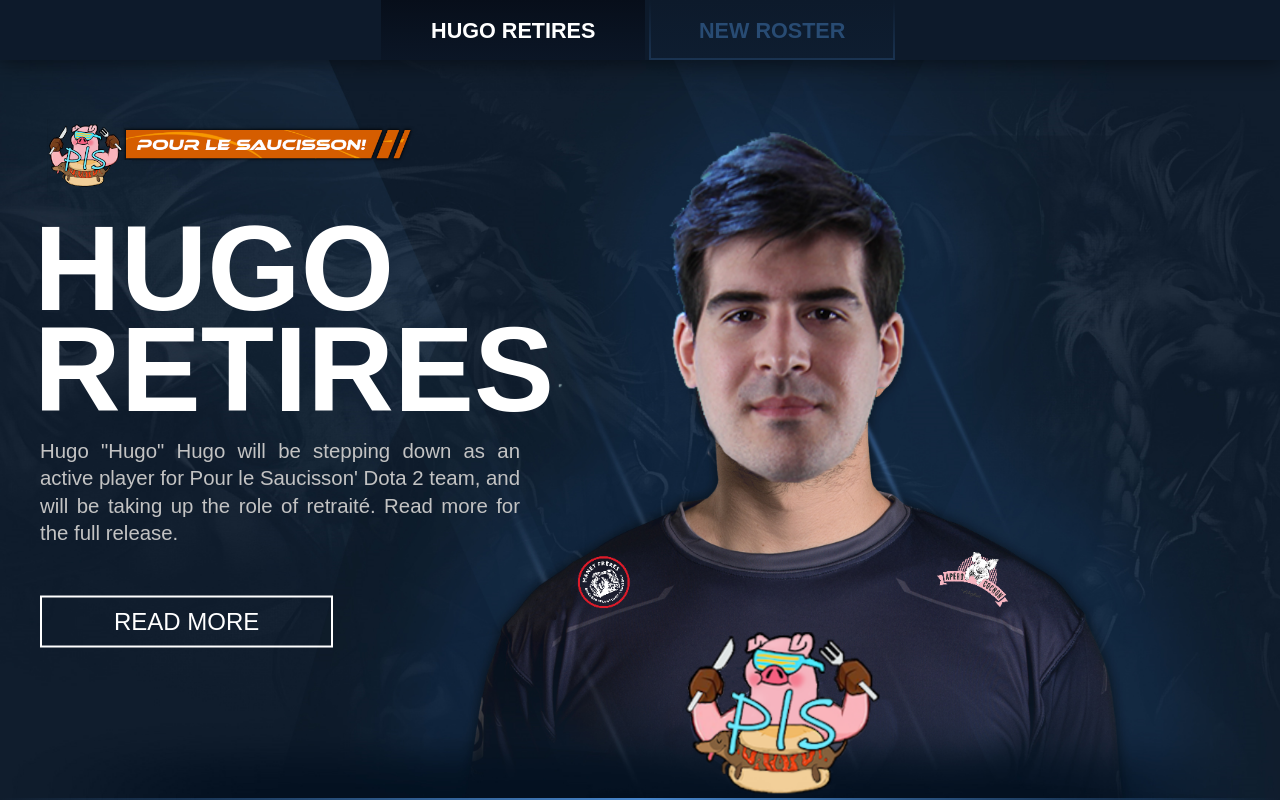
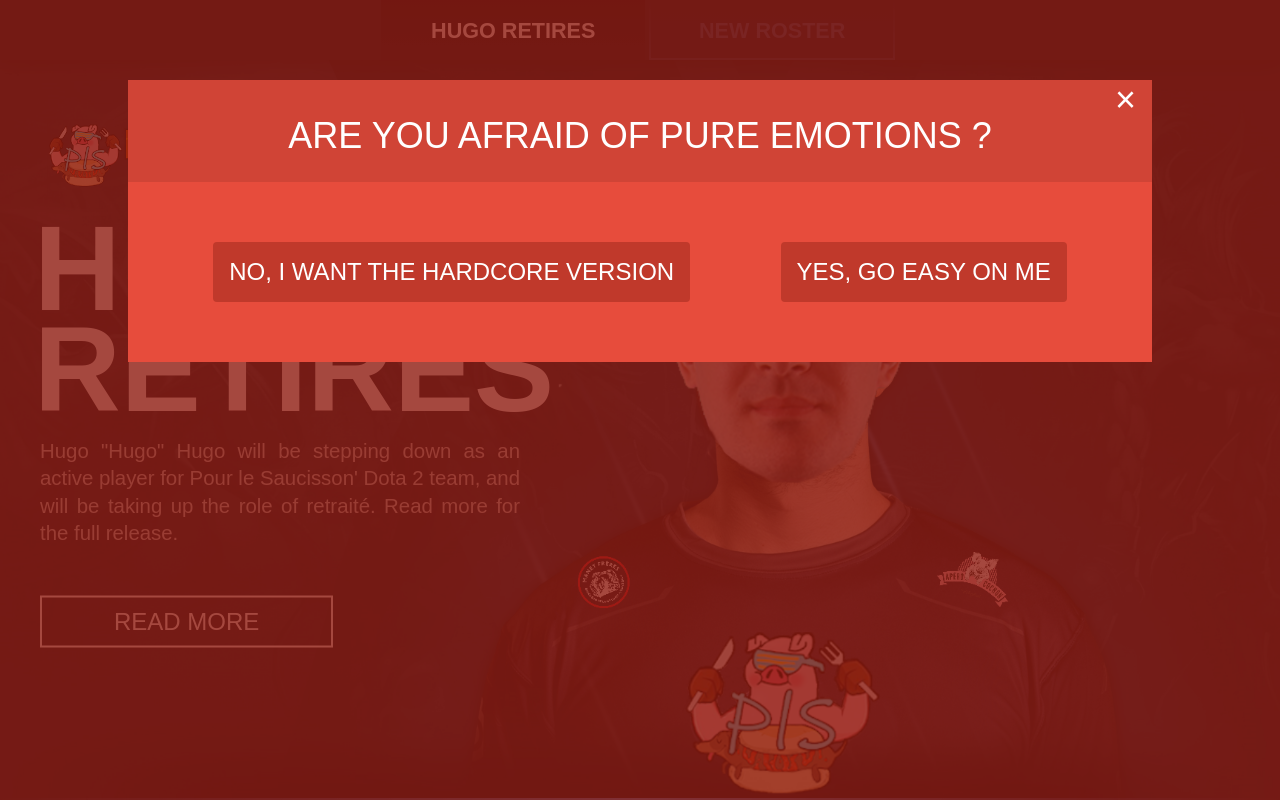
Before and after one commit to fookh/JamesBlunt, a plain HTML site: page index.html in a window 1280 px wide. Drawn offline with Linux system fonts and the light colour scheme.

Commit message:
add modal and epic song

```diff
--- a/index.html
+++ b/index.html
@@ -17,6 +17,51 @@
   </ul>
 </nav>
 
+<audio id="myaudio" loop="true" volume="0.5" src="song/goodbye.mp3">
+</audio>
+
+ <!-- Modal content -->
+ <div id="myModal" class="modal">
+   <div class="background-voile"></div>
+   <div class="modal-content">
+     <div class="modal-header">
+       <div class="close-wrapper">
+         <span class="close">&times;</span>
+        </div>
+        <h2>ARE YOU AFRAID OF PURE EMOTIONS ?</h2>
+      </div>
+      <div class="modal-body">
+        <input type="button" value="NO, I WANT THE HARDCORE VERSION" onclick=play()>
+        <input type="button" value="YES, GO EASY ON ME" onclick=closeModal()>
+      </div>
+    </div>
+  </div>
+
+  <script>
+    function closeModal() {
+      // Get the modal
+      var modal = document.getElementById("myModal");
+
+      modal.style.display = "none";
+    }
+
+    function play() {
+      var audio = document.getElementById("myaudio");
+      audio.volume = 0.2;
+      audio.play();
+      closeModal();
+    }
+
+    // Get the <span> element that closes the modal
+    var span = document.getElementsByClassName("close")[0];
+
+    // When the user clicks on <span> (x), close the modal
+    span.onclick = function() {
+      closeModal();
+    }
+  </script>
+
+
 <section id="hero">
   <div class="content">
     <a href="https://www.salaisonsduvelay.com/fr/saucissons-et-saucisses/74-saucisson-sec-auvergne-igp-salaisons-du-velay.html"><img id="logo" src="img/pls10.png" alt=""/></a>
@@ -27,13 +72,6 @@
     </div>
   </div>
 </section>
-
-<audio id="myaudio" autoplay="true" loop="true" volume="0.1" src="song/goodbye.mp3">
-</audio>
-<script>
-  var audio = document.getElementById("myaudio");
-  audio.volume = 0.2;
-</script>
 
 <section id="pr">
   <div class="content">
--- a/style.css
+++ b/style.css
@@ -9,6 +9,84 @@ html,body,div,span,applet,object,iframe,h1,h2,h3,h4,h5,h6,p,blockquote,pre,a,abb
 
 html {
   line-height:1;
+}
+
+#myModal {
+  display:block;
+  top: 0;
+  left: 0;
+  height: 100%;
+  width: 100%;
+  position: absolute;
+  color: white;
+}
+
+#myModal .background-voile {
+  background-color: rgb(143,27,15);
+  position: absolute;
+  top: 0;
+  left: 0;
+  height: 100%;
+  width: 100%;
+  opacity: 0.8;
+  z-index: 666;
+}
+
+ /* Modal Header */
+ .modal-header {
+  padding: 2px 16px;
+  background-color: rgba(0,0,0,0.1);
+}
+
+.modal-header h2 {
+  text-align: center;
+  padding-bottom: 26px;
+}
+
+.modal-header .close-wrapper {
+  display: flex;
+  justify-content: flex-end;
+}
+
+.modal-header .close-wrapper span {
+  cursor: pointer;
+}
+
+/* Modal Body */
+.modal-body {
+  padding: 60px 40px;
+  display: flex;
+  justify-content: space-around;
+}
+
+.modal-body input{
+  padding: 16px;
+  font-size: 24px;
+  background-color: #c0392b;
+  border: none;
+  cursor: pointer;
+  border-radius: 4px;
+  color: white;
+}
+
+/* Modal Content */
+.modal-content {
+  z-index: 5000;
+  position: absolute;
+  top: 10%;
+  left: 10%;
+  background-color: #e74c3c;
+  margin: auto;
+  padding: 0;
+  width: 80%;
+  animation-name: animatetop;
+  animation-duration: 0.7s;
+}
+
+/* Add Animation */
+@keyframes animatetop {
+  from {opacity: 0}
+  to {opacity: 1}
 }
 
 q,blockquote {
```
